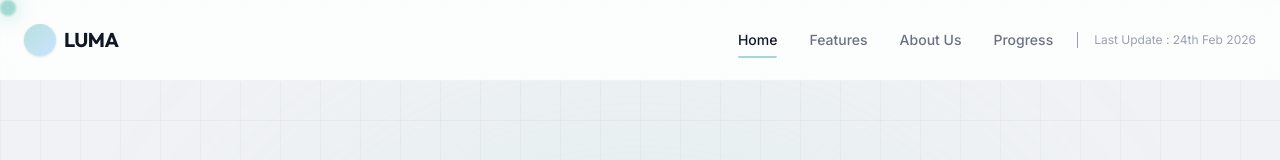
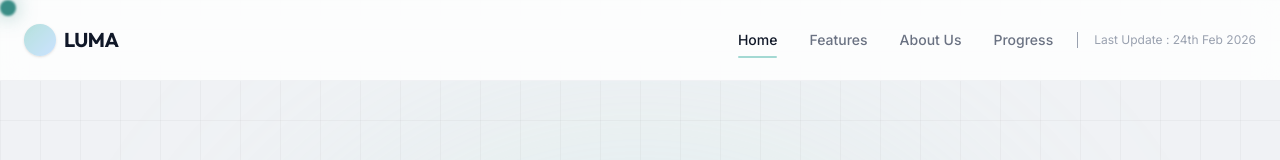
Before and after one commit to chauhan-satvik/LUMA, a React (Vite) app: page / in a window 1280 px wide. Shown: the top 160 px of the page. Built offline with nearby package versions, Linux system fonts and the light colour scheme.

Commit message:
Adding Custom Cursor

```diff
--- a/src/components/CustomCursor.tsx
+++ b/src/components/CustomCursor.tsx
@@ -36,7 +36,7 @@ export default function CustomCursor() {
 
   return (
     <motion.div
-      className="fixed top-0 left-0 w-4 h-4 rounded-full bg-[#A3D9D3] pointer-events-none z-[9999] blur-[1px] shadow-[0_0_20px_rgba(163,217,211,0.8)]"
+      className="fixed top-0 left-0 w-4 h-4 rounded-full bg-[#3A8D86] pointer-events-none z-[9999] blur-[1px] shadow-[0_0_20px_rgba(58,141,134,0.6)]"
       style={{
         x: smoothX,
         y: smoothY,
```
